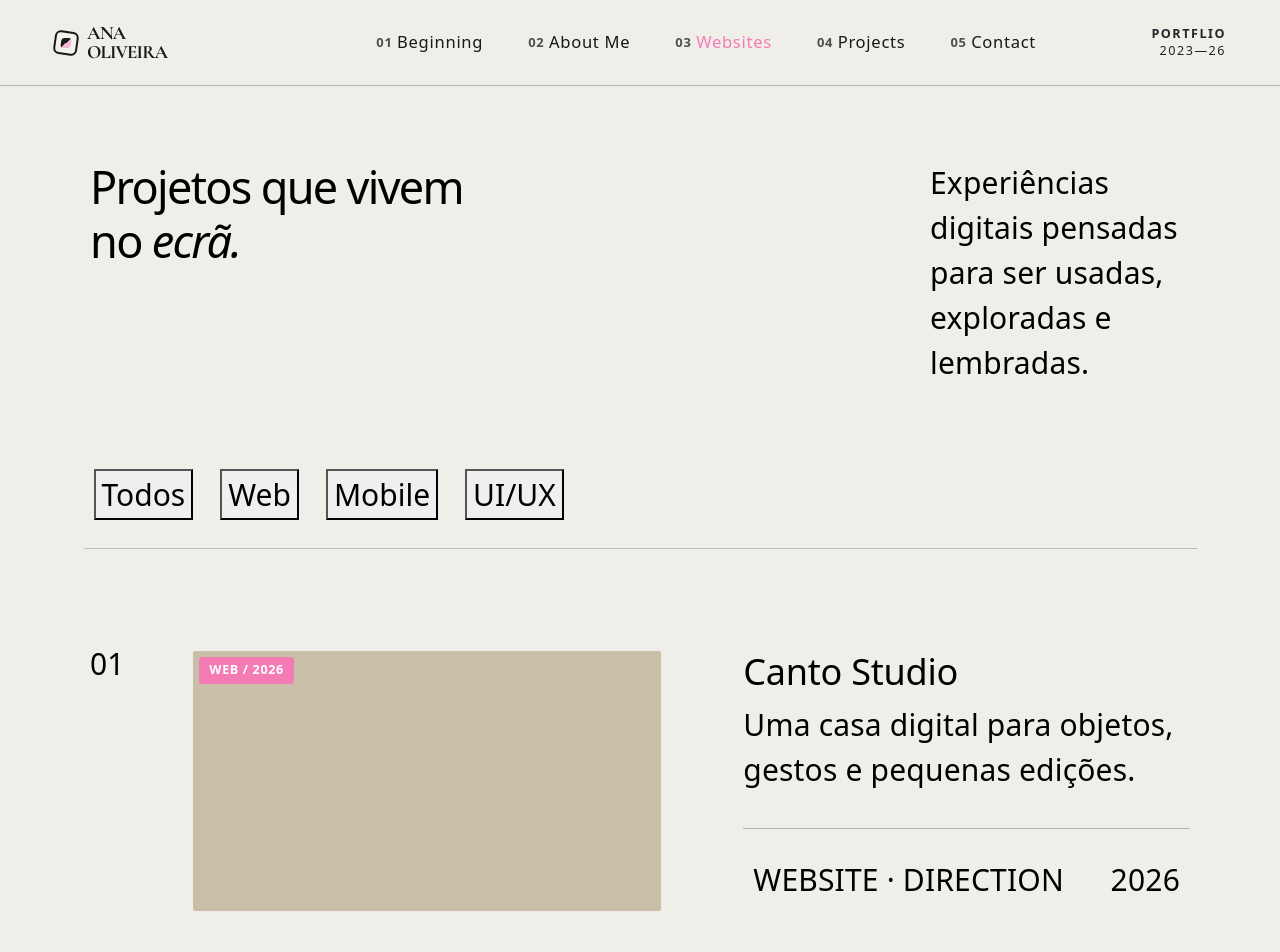
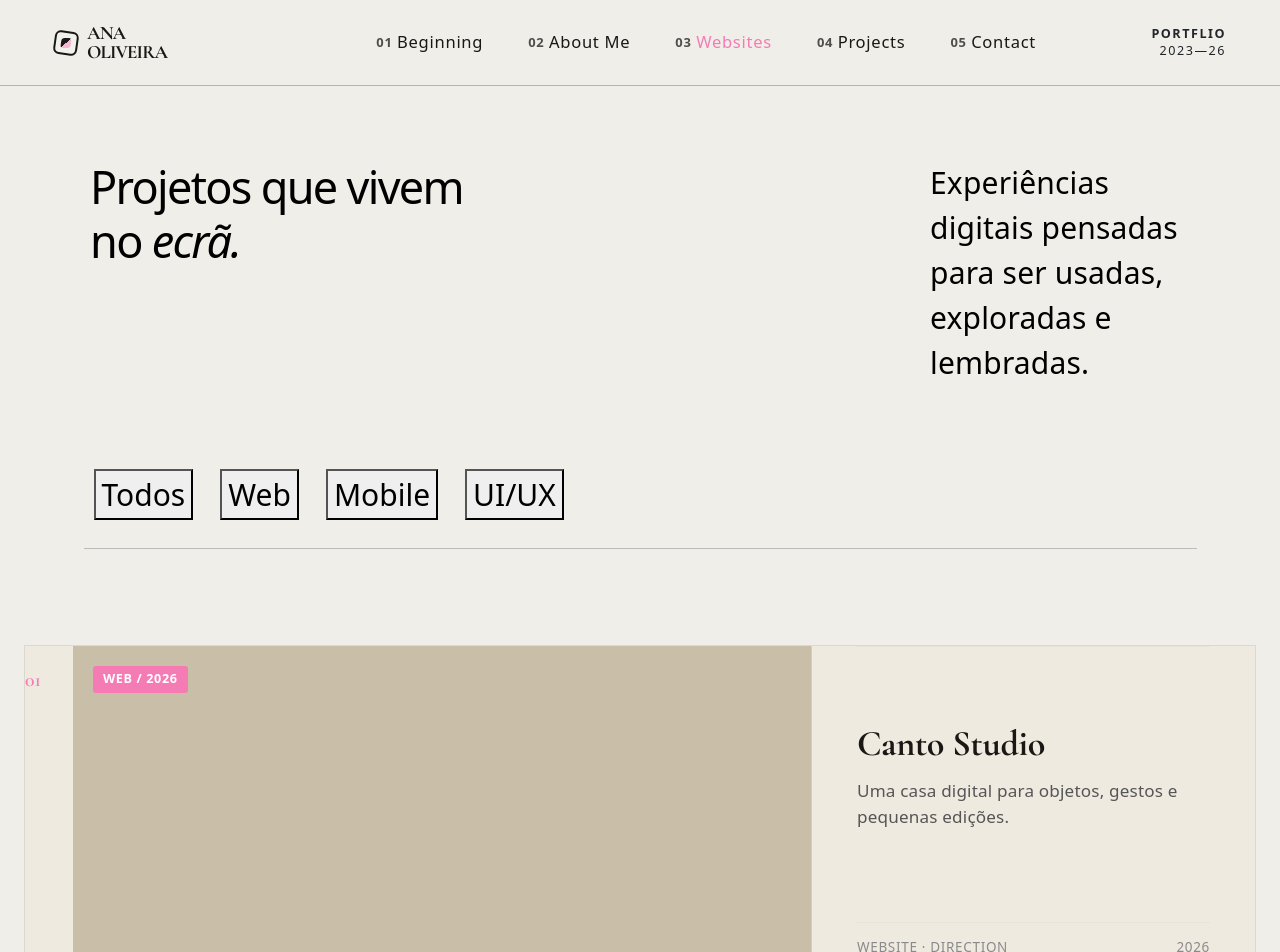
Before and after one commit to solana315/portfolio-react, a React (Vite) app in the folder frontend/: page /Websites in a window 1280 px wide. Shown: the top 952 px of the page. Built offline with nearby package versions, Linux system fonts and the light colour scheme.

Commit message:
websites
ajustei a lista

```diff
--- a/frontend/src/App.css
+++ b/frontend/src/App.css
@@ -345,7 +345,7 @@ img {
 }
 
 
-/*FOOTER*/
+/*FOOTER--------------------------------------------------------------------------------------------*/
 /* fhudh - footer final: lista de secções e chamada de portfolio */
 .portfolio-footer {
   margin-top: 2rem;
@@ -480,7 +480,7 @@ img {
 }
 
 
-/*ABOUT ME*/
+/*ABOUT ME-------------------------------------------------------------------------*/
 .containerAbout{
   display: grid;
   height: 300px;
@@ -561,35 +561,60 @@ img {
   line-height: 0.72;
 }
 
-
-/* COLAGEM DE PROJETO */
-.project-collage {
-  position: relative;
-  height: 280px;
-  border-radius: 4px;
-  overflow: hidden;
+/* LISTA DE PROJETOS —------------------------------------------------------- */
+.project-list {
+  width: 100%;
+  padding: 24px;
   display: flex;
   flex-direction: column;
-  gap: 4px;
-  padding: 4px;
+  gap: 24px;
 }
 
-/* seletor scoped para vencer a especificidade de ".container div" */
-.project-collage .collage-strip {
-  flex: 1;
-  border-radius: 2px;
-  width: 90%;
+.project-row {
+  display: flex;
+  width: 100%;
+  min-height: 340px;
+  border: 1px solid rgba(0, 0, 0, 0.08);
+  background-color: #efeae0;
 }
 
-.project-collage .strip-tan  {
+.project-row:nth-child(even) {
+  background-color: #e6ded0;
+}
+
+/* coluna do número */
+.project-number-col {
+  flex: 0 0 48px;
+  align-items: flex-start;
+  padding-top: 20px;
+}
+
+.project-number {
+  font-family: 'Cormorant Garamond', Georgia, serif;
+  font-size: 1.1rem;
+  color: var(--pink);
+  font-weight: 600;
+}
+
+/* coluna da colagem */
+.project-collage-col {
+  position: relative;
+  flex: 0 0 60%;
+}
+
+.project-collage-col .collage-strip {
+  position: absolute;
+  inset: 0;
+}
+
+.project-collage-col .strip-tan {
   background-color: #c9bfa8;
-
- }
+}
 
 .collage-tag {
   position: absolute;
-  top: 16px;
-  left: 16px;
+  top: 20px;
+  left: 20px;
   padding: 4px 10px;
   font-size: 0.7rem;
   font-weight: 700;
@@ -602,3 +627,65 @@ img {
 .tag-pink {
   background-color: var(--pink);
 }
+
+/* coluna de texto */
+.project-info-col {
+  flex: 1;
+  display: flex;
+  flex-direction: column;
+  justify-content: space-between;
+  border-left: 1px solid rgba(0, 0, 0, 0.12);
+  padding: 0 2.5rem;
+}
+
+.rule-top,
+.rule-bottom {
+  border: none;
+  border-top: 1px solid rgba(0, 0, 0, 0.12);
+  margin: 0;
+}
+
+.info-body {
+  padding: 2rem 0;
+}
+
+.project-title {
+  font-family: 'Cormorant Garamond', Georgia, serif;
+  font-weight: 700;
+  font-size: 2rem;
+  color: var(--ink);
+  margin-bottom: 0.75rem;
+}
+
+.project-description {
+  color: #555;
+  font-size: 0.95rem;
+  line-height: 1.5;
+}
+
+.info-footer {
+  padding-bottom: 1.5rem;
+}
+
+.project-meta {
+  font-size: 0.75rem;
+  letter-spacing: 0.05em;
+  color: #8a8a8a;
+  text-transform: uppercase;
+  padding-top: 0.75rem;
+}
+
+@media (max-width: 991px) {
+  .project-row {
+    flex-direction: column;
+    min-height: auto;
+  }
+  .project-collage-col {
+    flex: 0 0 260px;
+  }
+  .project-info-col {
+    border-left: none;
+    border-top: 1px solid rgba(0, 0, 0, 0.12);
+    padding: 1.5rem;
+  }
+}
--- a/frontend/src/SobreMim.jsx
+++ b/frontend/src/SobreMim.jsx
@@ -12,7 +12,7 @@ function SobreMim() {
             <div className="containerAbout">
                 <div className="item1">
                 <h1 className="hero-title2 mb-4">About Me</h1>
-                <p className="hero-text mb-4">Hi, I'm Ana! I'm 22 years old and I'm a developer working with React, Flutter, Node.js, and Dart. I built full-stack apps
+                <p className="hero-text mb-4">Hi, I'm Ana! I'm 21 years old and I'm a developer working with React, Flutter, Node.js, and Dart. I built full-stack apps
                 from dental clinic platforms to study tools for students with dyslexia using LLM. I also work with databases
                 like PostgreSQL and MongoDB, and use Git, REST APIs, and Scrum.
                 </p>
--- a/frontend/src/components/Websites/ProjectList.jsx
+++ b/frontend/src/components/Websites/ProjectList.jsx
@@ -4,7 +4,7 @@ import ProjectRow from './ProjectRow';
 
 function ProjectList({ projects }) {
   return (
-    <section className="container pb-5">
+    <section className="project-list">
       {projects.map((project) => (
         <ProjectRow key={project.id} project={project} />
       ))}
--- a/frontend/src/components/Websites/ProjectRow.jsx
+++ b/frontend/src/components/Websites/ProjectRow.jsx
@@ -5,26 +5,30 @@ function ProjectRow({ project }) {
   const { id, tag, tagColor, title, description, meta, year } = project;
 
   return (
-    <div className="project-row row align-items-stretch mb-4">
-      <div className="col-lg-1 d-none d-lg-flex align-items-start">
+    <div className="project-row">
+      <div className="project-number-col d-none d-lg-flex">
         <span className="project-number">{id}</span>
       </div>
 
-      <div className="col-lg-6">
-        <div className="project-collage">
+      <div className="project-collage-col">
         <span className={`collage-tag tag-${tagColor}`}>{tag}</span>
-
         <div className="collage-strip strip-tan"></div>
       </div>
+
+      <div className="project-info-col">
+        <hr className="rule-top" />
+
+        <div className="info-body">
+          <h2 className="project-title">{title}</h2>
+          <p className="project-description">{description}</p>
         </div>
 
-      <div className="col-lg-5 d-flex flex-column justify-content-center project-info">
-        <h2 className="project-title">{title}</h2>
-        <p className="project-description">{description}</p>
-        <hr className="project-hr" />
+        <div className="info-footer">
+          <hr className="rule-bottom" />
           <div className="d-flex justify-content-between project-meta">
             <span>{meta}</span>
             <span>{year}</span>
+          </div>
         </div>
       </div>
     </div>
```
Lines whose indentation alone changed are shown as unchanged.
